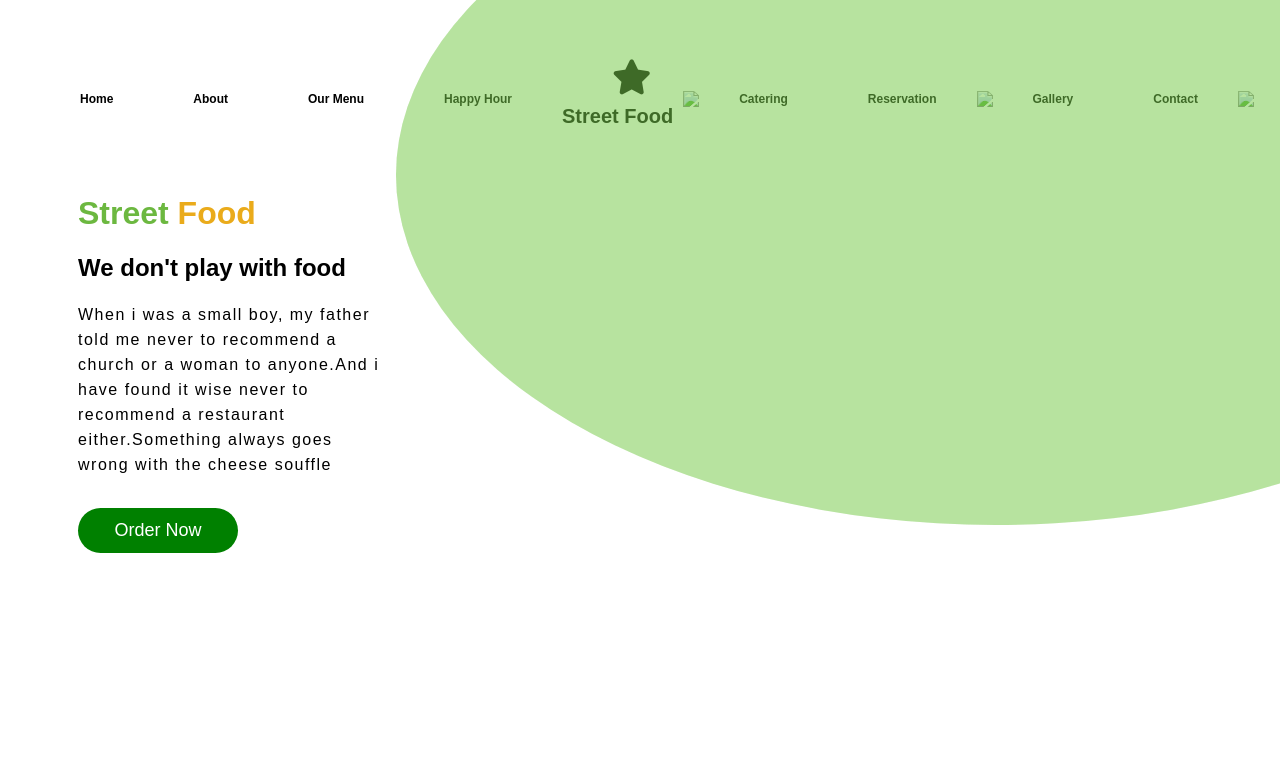
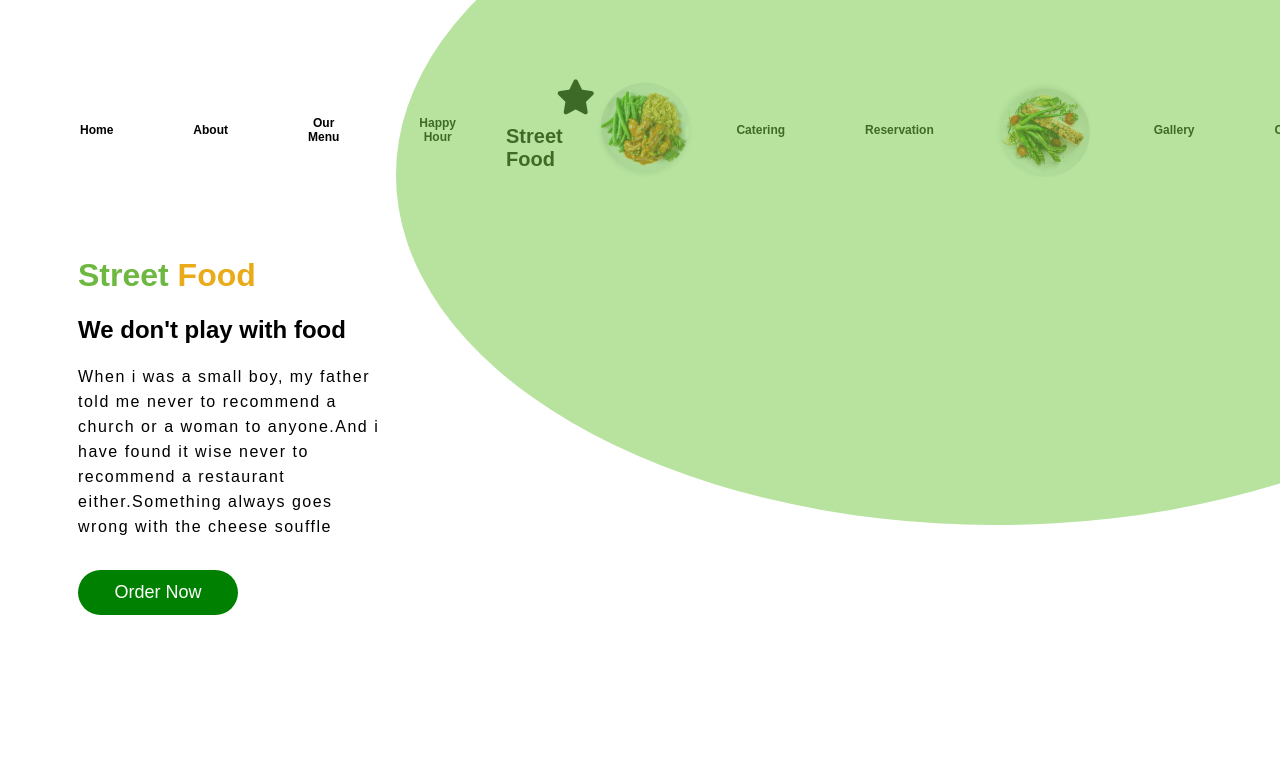
Before and after one commit to alexmuindu/food_web, a plain HTML site: page index.html in a window 1280 px wide. Shown: the top 771 px of the page. Drawn offline with Linux system fonts and the light colour scheme; a web font is replaced by a local one.

Commit message:
edited html file

```diff
--- a/index.html
+++ b/index.html
@@ -27,13 +27,13 @@
                     <p>Street Food</p>
                 </div>
             </li>
-            <img src="image 6.png">
+            <img src="images/image 5.png">
             <li><a href="#">Catering</a></li>
             <li><a href="#">Reservation</a></li>
-            <img src="image 9 (1).png">
+            <img src="images/image 9 (1).png">
             <li><a href="#">Gallery</a></li>
             <li><a href="#">Contact</a></li>
-            <img src="image 5.png">
+            <img src="images/image 5.png 5.png">
         </ul>
 
     </nav>
@@ -97,7 +97,7 @@
         <div class="hotdeals">
             <h3><span style="font-weight: bold;">Hot</span> <span style="color: #6cb840;">Deals</span></h3>
             <div class="clearfix">
-            <img src="image 10.png">  <img src="Burger.png">
+            <img src="images/image 10.png">  <img src="Burger.png">
 
             <h1><span style="color:#6cb840;">SPECIAL COMBO PACK</span></h1>
             <h2><span style="font-weight: bold;">Burger Pizz</span></h2>
```
